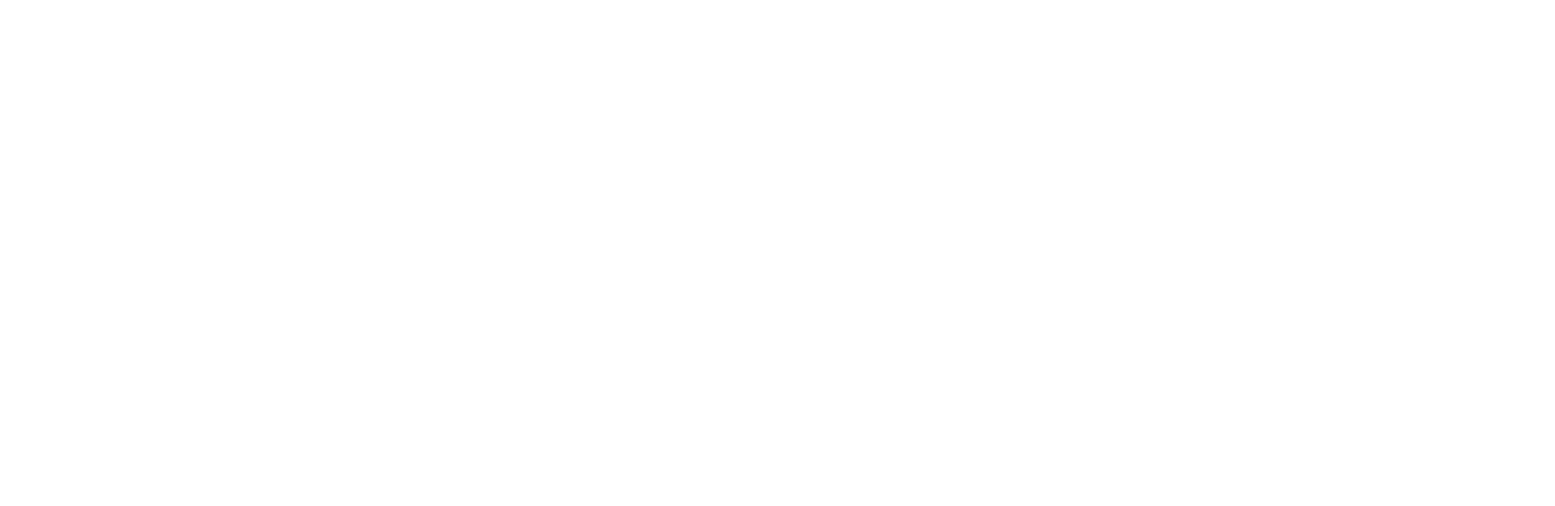
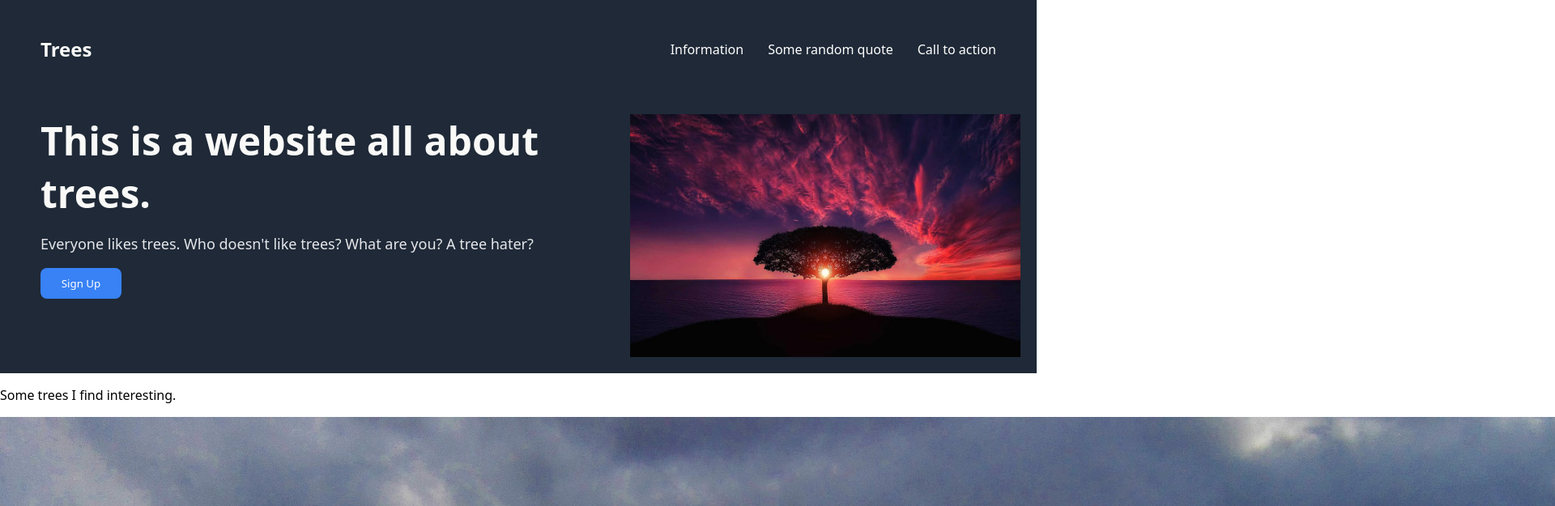
Before and after one commit to AdamR22/Landing-Page, a plain HTML site: page index.html in a window 1280 px wide. Shown: the top 625 px of the page at 81% size, 1920 px wide, since content can reach past the window. Drawn offline with Linux system fonts and the light colour scheme.

Commit message:
Add styling for hero section of site

```diff
--- a/index.html
+++ b/index.html
@@ -1,12 +1,110 @@
 <!DOCTYPE html>
 <html lang="en">
+
 <head>
     <meta charset="UTF-8">
     <meta http-equiv="X-UA-Compatible" content="IE=edge">
     <meta name="viewport" content="width=device-width, initial-scale=1.0">
+    <link rel="stylesheet" href="style.css">
     <title>Trees</title>
 </head>
+
 <body>
-
+    <div class="hero">
+        <div class="nav">
+            <div class="logo push-left">
+                <p>Trees</p>
+            </div>
+            <div class="nav-links push-right">
+                <ul class="nav-links">
+                    <a href="#info"><li>Information</li></a>
+                    <a href="#quotes">
+                        <li>Some random quote</li>
+                    </a>
+                    <a href="#call-to-action">
+                        <li>Call to action</li>
+                    </a>
+                </ul>
+            </div>
+        </div>
+        <div class="hero-content">
+            <div class="hero-content-left">
+                <p class="main-text">
+                    This is a website all about trees.
+                </p>
+                <p class="main-content-text">
+                    Everyone likes trees. Who doesn&#39;t like trees?
+                    What are you? A tree hater?
+                </p>
+                <button class="main-button">Sign Up</button>
+            </div>
+            <div class="hero-content-right">
+                <img src="images/tree.jpg" alt="Picture of a tree">
+            </div>
+        </div>
+    </div>
+    <div class="information-section" id="info">
+        <div class="information-section-title">
+            <p>Some trees I find interesting.</p>
+        </div>
+        <div class="info-image-and-decscription">
+            <img src="images/acacia tree.jpg" alt="Picture of an acacia tree" class="tree-pic">
+            <p class="tree-description">
+                Acacia tree. Common in savannah environments.
+            </p>
+        </div>
+        <div class="info-image-and-decscription">
+            <img src="images/boabab tree.jpg" alt="Picture of a boabab tree" class="tree-pic">
+            <p class="tree-description">
+                Boabab tree. Common in the semi-arid coastal region of East Africa and the Nyika plateau.
+            </p>
+        </div>
+        <div class="info-image-and-decscription">
+            <img src="images/bamboo trees.jpg" alt="Picture of bamboo trees" class="tree-pic">
+            <p class="tree-description">
+                Bamboo trees. Common in parts of Asia. Found in the high mountains of East Africa
+            </p>
+        </div>
+        <div class="info-image-and-decscription">
+            <img src="images/oak tree.jpg" alt="Picture of bamboo trees" class="tree-pic">
+            <p class="tree-description">
+                Found in North America, Europe, East Asia, Southern parts of South America, Southern parts of Africa and
+                New Zealand.
+            </p>
+        </div>
+    </div>
+    <div class="quote-section" id="quotes">
+        <div class="quote">
+            <p class="some-quote">
+                A tree has roots in the soil yet reaches to the sky. It tells us that in order to aspire we need to be
+                grounded and that no matter how high we go it is from our roots that we draw sustenance. It is a
+                reminder to all of us who have had success that we cannot forget where we came from. It signifies that
+                no matter how powerful we become in government or how many awards we receive, our power and strength and
+                our ability to reach our goals depend on the people, those whose work remain unseen, who are the soil
+                out of which we grow, the shoulders on which we stand
+            </p>
+        </div>
+        <div class="quote-author">
+            - Wangari Maathai, Nobel prize winner, Environmental Activist.
+        </div>
+    </div>
+    <div class="call-to-action-section" id="call-to-action">
+        <div class="call-to-action-text">
+            <p class="call-to-action-title">
+                Call to action! It's time!
+            </p>
+            <p class="call-to-action-subtext">
+                Sign up for more stuff about trees.
+            </p>
+        </div>
+        <div class="call-to-action-button">
+            <button class="call-to-action-signup">
+                Sign Up
+            </button>
+        </div>
+    </div>
+    <div class="footer">
+        Copyright &#169; Adam Rao
+    </div>
 </body>
 </html>
--- a/style.css
+++ b/style.css
@@ -1,3 +1,106 @@
 * {
     font-family: system-ui, -apple-system, BlinkMacSystemFont, 'Segoe UI', Roboto, Oxygen, Ubuntu, Cantarell, 'Open Sans', 'Helvetica Neue', sans-serif;
 }
+
+body {
+    margin: 0;
+}
+
+ul {
+    list-style: none;
+    display: flex;
+    gap: 30px;
+    margin-right: 30px;
+}
+
+a {
+    text-decoration: none;
+    color: white;
+}
+
+body,
+.hero,
+.hero-content-left,
+.information-section,
+.quote-section,
+.call-to-action-section,
+.footer {
+    display: flex;
+    flex-direction: column;
+}
+
+.hero, .footer {
+    background-color: #1F2937;
+    color: white;
+}
+
+button, .call-to-action-section {
+    background-color: #3882F6;
+    color: white;
+}
+
+.quote-section {
+    background-color: #E5E7EB;
+}
+
+.nav {
+    display: flex;
+    padding: 20px;
+    justify-content: center;
+    align-items: center;
+}
+
+.hero {
+    min-height: 25vh;
+}
+
+.logo.push-left {
+    font-size: 24px;
+    color: #F9FAF8;
+    font-weight: 700;
+    margin-right: auto;
+    margin-left: 30px;
+}
+
+.hero-content {
+    display: flex;
+    padding: 20px;
+    justify-content: center;
+    align-content: center;
+    gap: 20px;
+}
+
+.hero-content-left {
+    margin-left: 30px;
+    justify-content: flex-start;
+    align-items: flex-start;
+    flex: 1;
+}
+
+.hero-content-left .main-text {
+    font-size: 48px;
+    font-weight: 900;
+    color: #F9FAF8;
+    margin: 0;
+}
+
+.hero-content-left .main-content-text {
+    font-size: 18px;
+    color: #E5E7EB;
+}
+
+.hero-content-right img {
+    display: flex;
+    flex-direction: column;
+    width: auto;
+    height: 300px;
+    flex: 2;
+}
+
+.hero-content-left .main-button {
+    padding: 10px;
+    border: none;
+    border-radius: 8px;
+    width: 100px;
+    justify-self: flex-end;
+}
```
